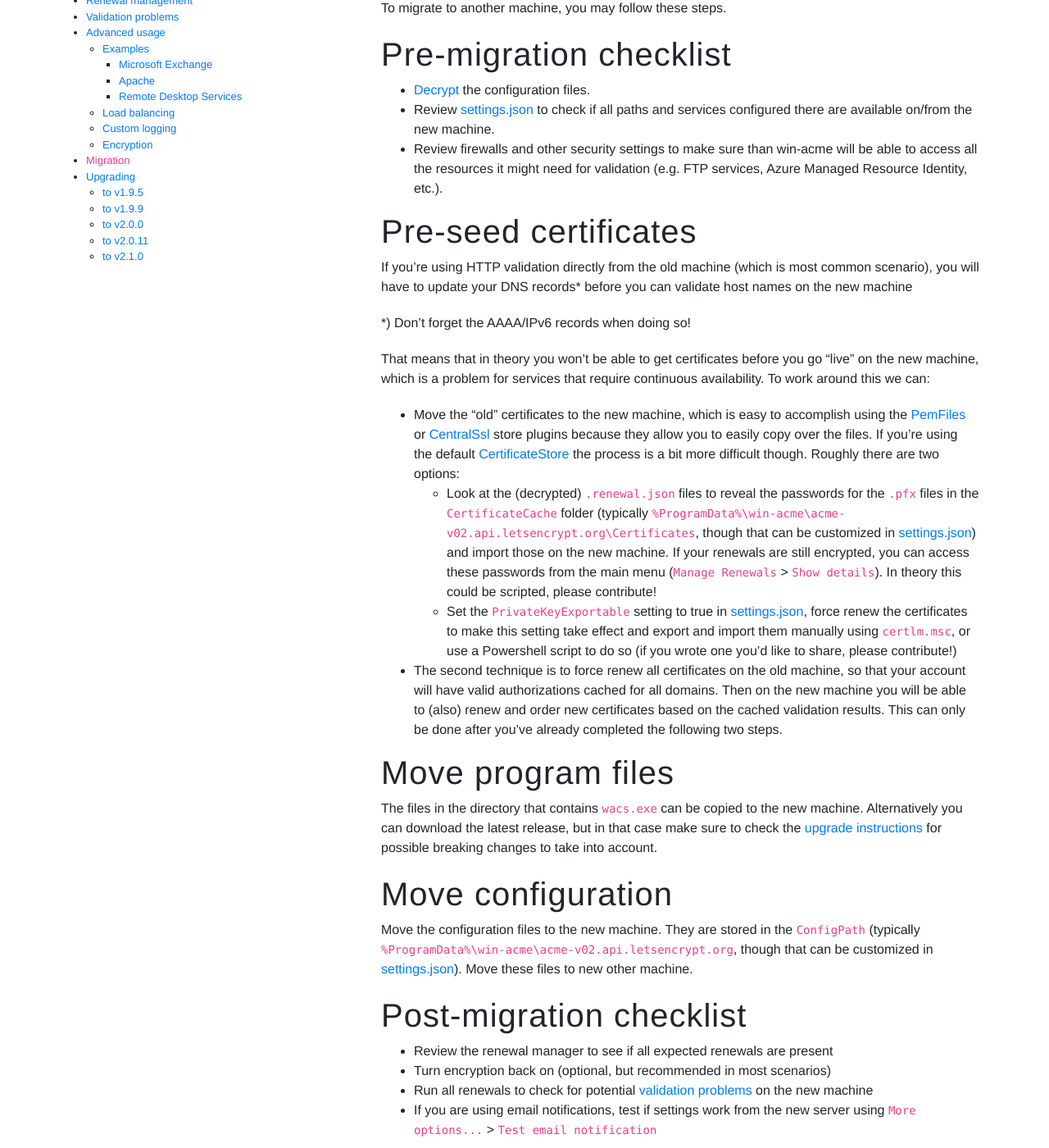
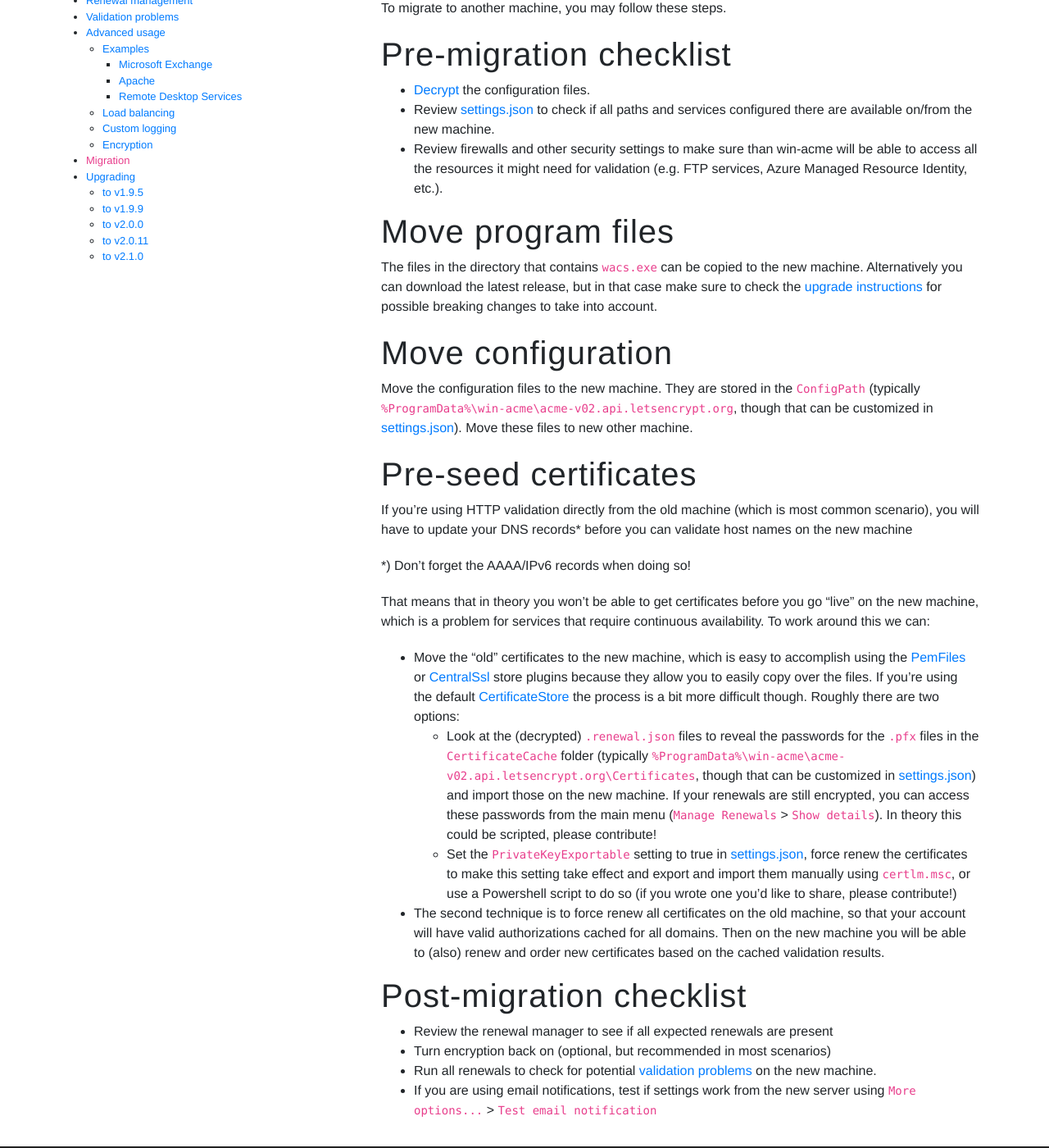
Before and after one commit to win-acme/win-acme.github.io, a Jekyll site: the page built from manual/migration.md, in a window 1280 px wide and 1400 px high, scrolled down 244 px. Shown: the whole window at 82% size. Built offline with Jekyll 4.4.1, drawn with Linux system fonts in a browser that asks for light colours; our own code applies the rules of GitHub Pages for plain Markdown files; part of the change alters nothing that is shown.

Commit message:
more logical order

```diff
--- a/manual/migration.md
+++ b/manual/migration.md
@@ -12,6 +12,18 @@ configured there are available on/from the new machine.
 - Review firewalls and other security settings to make sure than win-acme will be able
 to access all the resources it might need for validation (e.g. FTP services,
 Azure Managed Resource Identity, etc.).
+
+## Move program files
+The files in the directory that contains `wacs.exe` can be copied to the new machine.
+Alternatively you can download the latest release, but in that case make sure to
+check the [upgrade instructions](/manual/upgrading/) for possible breaking changes to
+take into account.
+
+## Move configuration
+Move the configuration files to the new machine. They are stored in the `ConfigPath`
+(typically `%ProgramData%\win-acme\acme-v02.api.letsencrypt.org`, though
+that can be customized in [settings.json](/reference/settings)). Move these files
+to new other machine.
 
 ## Pre-seed certificates
 If you're using HTTP validation directly from the old machine (which is most common
@@ -44,23 +56,10 @@ contribute!)
 - The second technique is to force renew all certificates on the old machine,
 so that your account will have valid authorizations cached for all domains. Then
 on the new machine you will be able to (also) renew and order new certificates
-based on the cached validation results. This can only be done after you've already
-completed the following two steps.
-
-## Move program files
-The files in the directory that contains `wacs.exe` can be copied to the new machine.
-Alternatively you can download the latest release, but in that case make sure to
-check the [upgrade instructions](/manual/upgrading/) for possible breaking changes to
-take into account.
-
-## Move configuration
-Move the configuration files to the new machine. They are stored in the `ConfigPath`
-(typically `%ProgramData%\win-acme\acme-v02.api.letsencrypt.org`, though
-that can be customized in [settings.json](/reference/settings)). Move these files
-to new other machine.
+based on the cached validation results.
 
 ## Post-migration checklist
 - Review the renewal manager to see if all expected renewals are present
 - Turn encryption back on (optional, but recommended in most scenarios)
-- Run all renewals to check for potential [validation problems](/manual/validation-problems) on the new machine
+- Run all renewals to check for potential [validation problems](/manual/validation-problems) on the new machine.
 - If you are using email notifications, test if settings work from the new server using `More options...` > `Test email notification`
```
